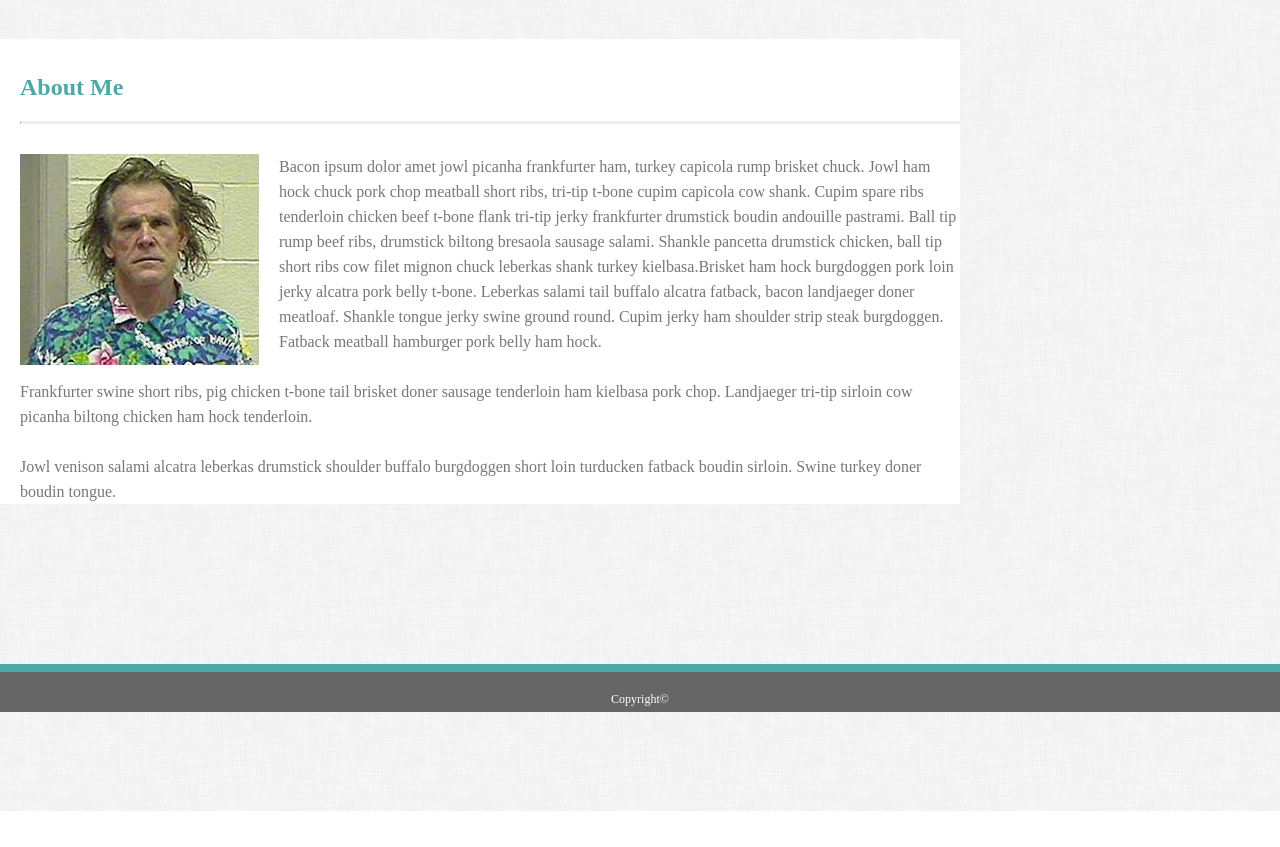
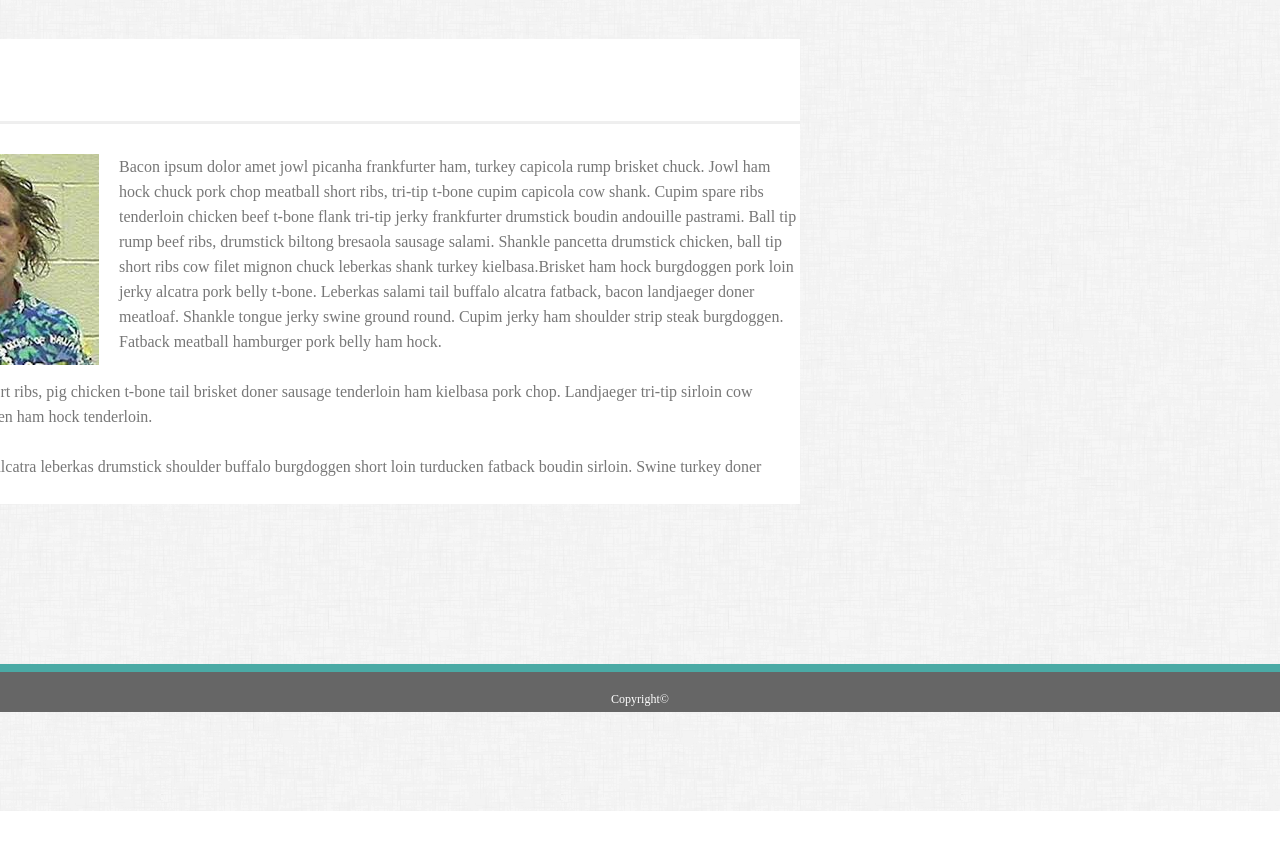
Before and after one commit to rstootalow/Basic-Portfolio, a plain HTML site: page index.html in a window 1280 px wide. Shown: the part 88-935 px from the top of the page. Drawn offline with Linux system fonts and the light colour scheme.

Commit message:
Update style.css

```diff
--- a/assets/css/style.css
+++ b/assets/css/style.css
@@ -26,7 +26,7 @@ body {
     background-color: #ffffff;
     position: absolute;
     top: 76px;
-    /* right: 154px; */
+    right: 480px;
 
 }
 
```
